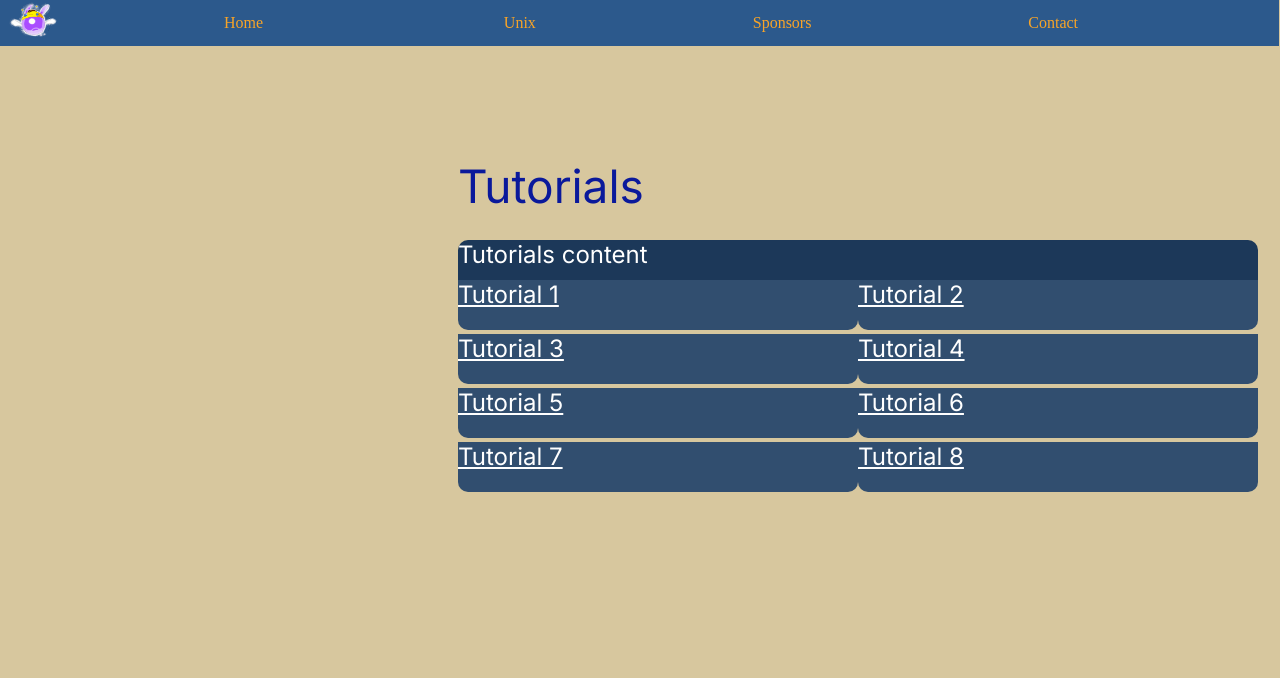
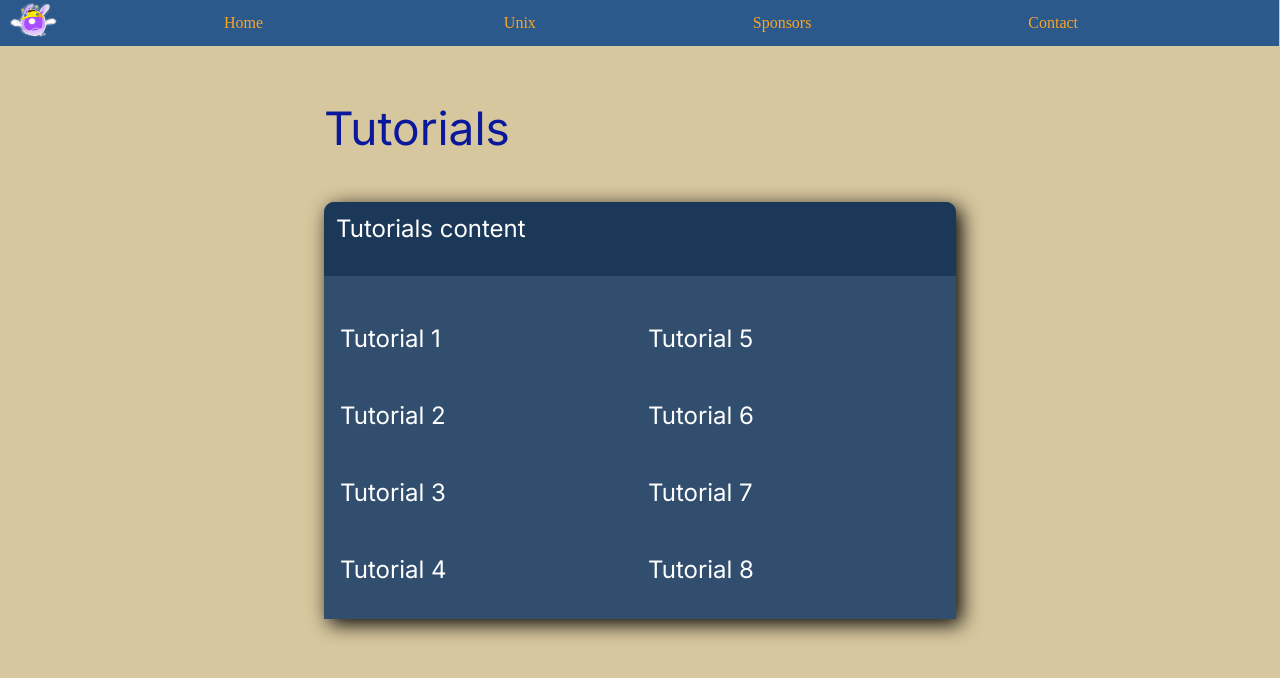
Before and after one commit to Kaiirros/ISTE240-Roasted-Duck, a PHP site: page /tutorial.php in a window 1280 px wide. Shown: the top 678 px of the page. Run offline with PHP 8.4, Linux system fonts and the light colour scheme.

Commit message:
Add files via upload

```diff
--- a/assets/css/style1.css
+++ b/assets/css/style1.css
@@ -24,9 +24,7 @@ button {
     right:1px;
     /* background-color: #1C3859; */
 
-
 }
-
 
 .seele {
     position: absolute;
@@ -110,7 +108,7 @@ body{
     grid-template-columns: 1fr;
     justify-content: center;
     align-items: center;
-    margin-left: 300px;
+    margin-left: 25%;
 
 }
 
@@ -119,28 +117,42 @@ body{
     font-size: 46px;
     color: #0A199B;
     text-align: left;
-    margin-top: 150px;
-    margin-left: 150px;
+    margin-top: 2em;
+
+}
+
+.tutorialsContainer {
+  display: flex;
+  flex-direction: row;
+  padding: .5em;
+  padding-top: 0px;
+  margin-top: 0px;
+  justify-content: left;
 }
 
 .grid2 {
-    display: grid;
-    grid-template-columns: 1fr;
-    justify-content: left;
-    align-items: center;
-    max-width: 800px;
+    display: flex;
+    flex-direction: column;
+    max-width: 50%;
     top: 550px;
-    height: 240px;
-    margin-left: 450px;
-
+    margin-left: 25%;
+    background-color: #314E6F;
+    padding: 0em;
+    border-top-left-radius: 10px;
+    border-top-right-radius: 10px;
+    box-shadow: 5px 5px 20px black;
 }
 
 .grid3 {
-    display: grid;
-    grid-template-columns: 1fr 1fr;
-    justify-content: left;
-    align-items: center;
-    max-width: 800px;
+    display: flex;
+    flex-direction: column;
+    align-items: left;
+    max-width: 100%;
+    background-color: #314E6F;
+    padding-bottom: .2em;
+    padding-left: .5em;
+    width: 50%;
+
 }
 
 .p1,
@@ -149,7 +161,6 @@ body{
     font-size: 24px;
     color: white;
     text-align: left;
-    margin-top: -20px;
 }
 
 .p1 {
@@ -157,15 +168,13 @@ body{
     height: 50px;
     border-top-left-radius: 10px;
     border-top-right-radius: 10px;
-    margin-bottom: 10px;
+    margin-top: 0px;
+    text-align: left;
+    padding: .5em;
 }
 
 .p2 {
     background-color: #314E6F;
-    height: 50px;
-    border-bottom-left-radius: 10px;
-    border-bottom-right-radius: 10px;
-    /* margin-top: -30px; */
 }
 
 .link:hover {
@@ -174,4 +183,5 @@ body{
 
 .link {
     color: white;
+    text-decoration: none;
 }
--- a/tutorial.php
+++ b/tutorial.php
@@ -17,11 +17,14 @@
     </div>
   </div>
 
+
   <div class="grid2">
-    <div>
+
+      <div>
         <p class="p1">Tutorials content </p>
       </div>
 
+      <div class="tutorialsContainer">
       <div class="grid3">
         <div>
           <p class="p2"><a href="#" class="link">Tutorial 1 </a></p>
@@ -38,7 +41,9 @@
         <div>
           <p class="p2"><a href="#" class="link">Tutorial 4 </a></p>
         </div>
+      </div>
 
+      <div class="grid3">
         <div>
           <p class="p2"><a href="#" class="link">Tutorial 5 </a></p>
         </div>
@@ -55,6 +60,8 @@
           <p class="p2"><a href="#" class="link">Tutorial 8 </a></p>
         </div>
       </div>
+
+    </div>
   </div>
 </div>
 
```
Also changed, not shown: assets/css/style.css (line endings or trailing spaces).
